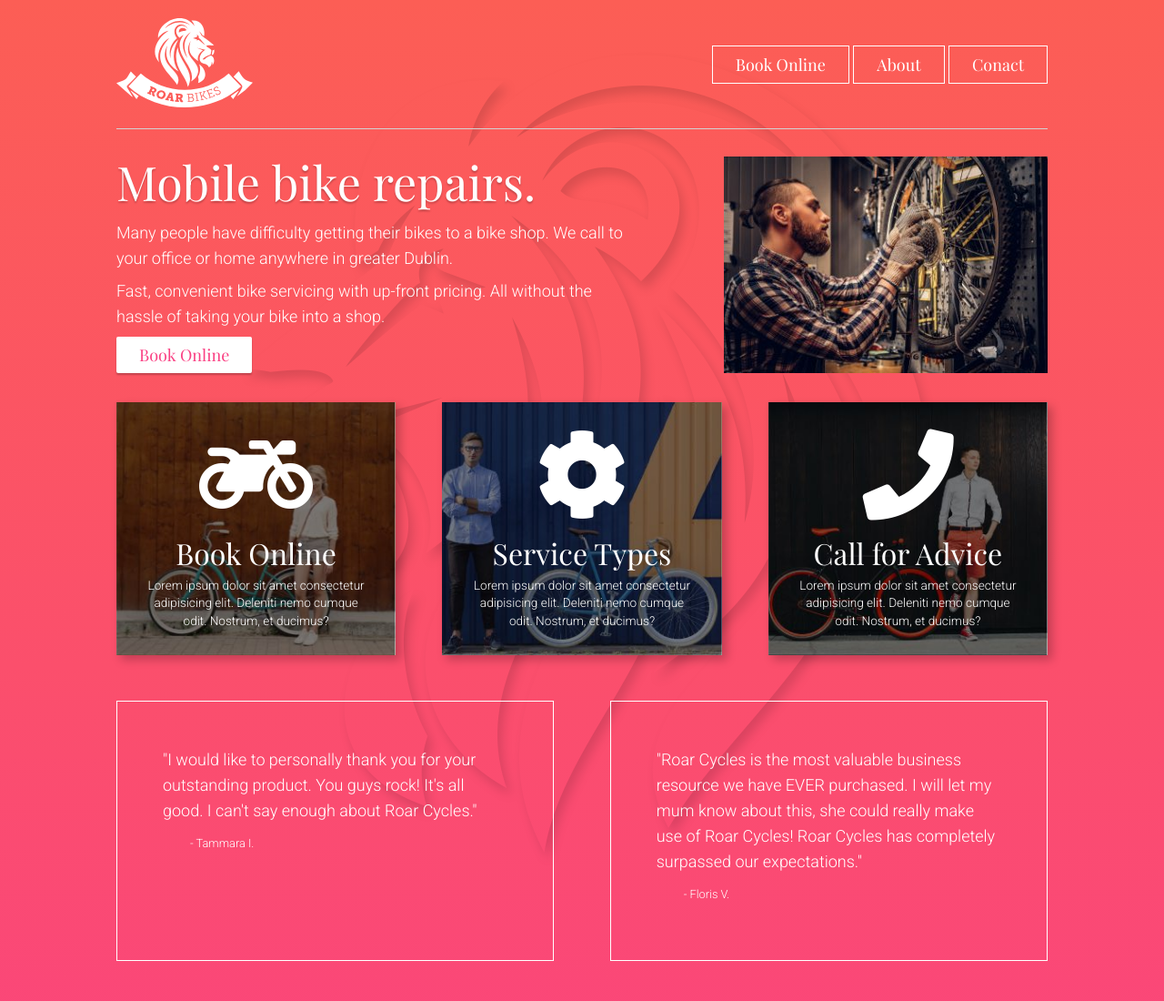
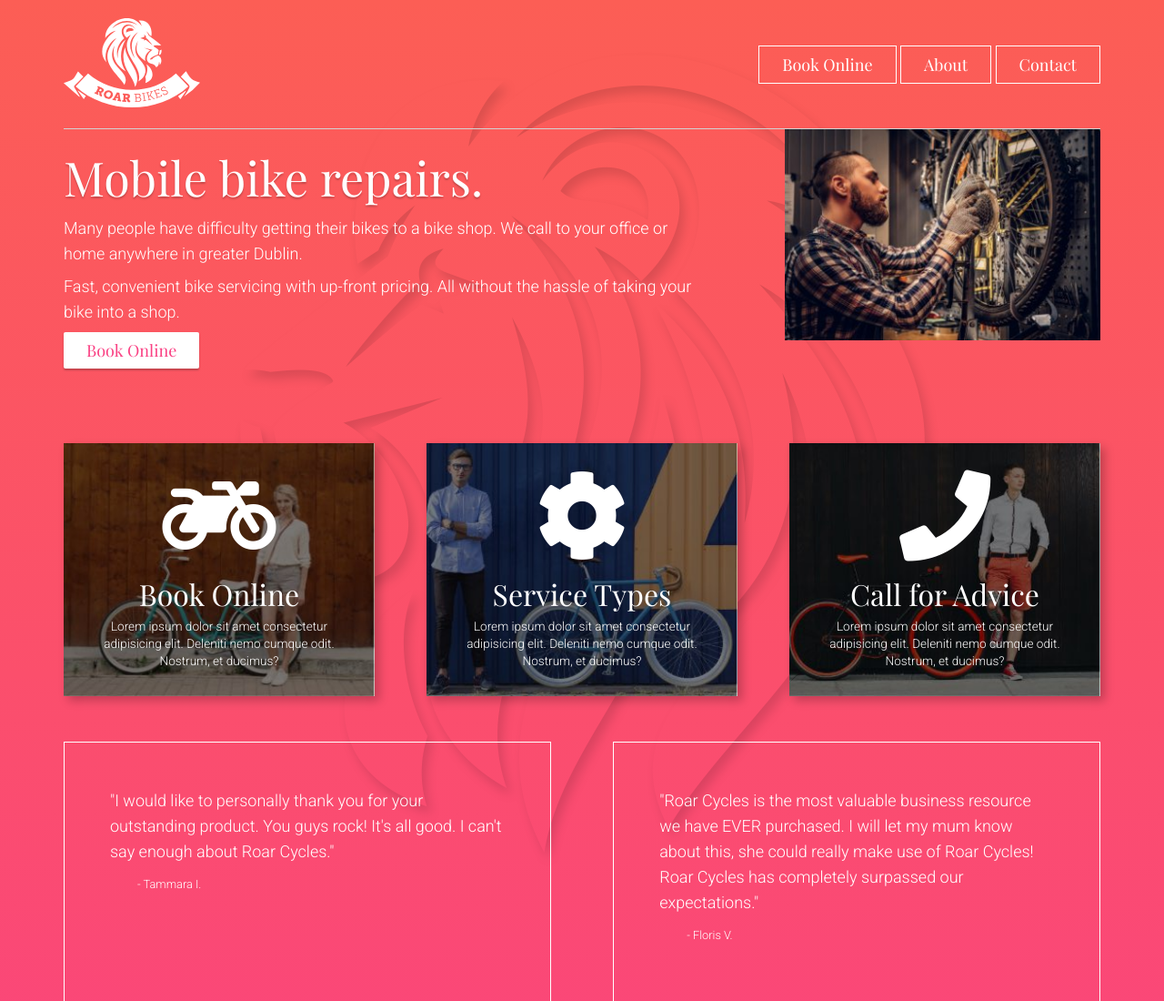
Before and after one commit to kevinbharris/Rour-Cycle---Bike-Repairs-in-Dublin, a plain HTML site: page index.html in a window 1280 px wide. Shown: the top 1100 px of the page at 91% size. Drawn offline with nearby package versions, Linux system fonts and the light colour scheme.

Commit message:
Made Responsive
Responsive across mobile, tablet, tablet, and desktop devices.

```diff
--- a/index.html
+++ b/index.html
@@ -18,21 +18,18 @@
 </head>
 <body>
     <div class="container">
-        <header>
-            <div class="logo">
-                <a href="index.html">
+        <header class="navbar navbar-expand-md">
+            <div class="navbar-brand">
                     <img src="images/logo-roar-bikes.svg" alt="Logo for Bike Repair shop Roar Bikes">
                 </a>
             </div>
-
-            <nav>
-
-
-                <div class="navbutton">
+			<button class="navbar-toggler" type="button" onclick="toggle()">
+				<img src="images/icon-burger-menu.png" alt="Mobile Menu Icon" style="width: 40px;" class="burgermenu">
+			</button>
+            <nav class="collapse navbar-collapse">
+				<ul class="navbar-nav" id="navbar-nav">
+                   <li class="navbutton">
                       <a href="#">Book Online</a>
-
-
-
                       <div class="newbox">
                          <div class="dropdown">
                             <div class="navbutton"><a href="#">Onsite Service</a></div>
@@ -40,39 +37,29 @@
                             <div class="navbutton"><a href="#">Request Callback</a></div>
                          </div>
 				      </div>
+                   </li>
 
+                   <li class="navbutton">
+                      <a href="#">About</a>
+                   </li>
 
-
-                </div>
-
-                <div class="navbutton">
-                    <a href="#">About</a>
-                </div>
-
-                <div class="navbutton">
-                    <a href="contact-us.html">Conact</a>
-                </div>
-
-
+                   <li class="navbutton">
+                      <a href="contact-us.html">Contact</a>
+                   </li>
+				</ul>
             </nav>
         </header>
-
-
-
         <main>
             <div class="herobox1">
-
               <h1>Mobile bike repairs.</h1>
                 <p>Many people have difficulty getting their bikes to a bike shop. We call to your office or home anywhere in greater Dublin.</p>
-                <p> Fast, convenient bike servicing with up-front pricing. All without the hassle of taking your bike into a shop.</p>
+                <p>Fast, convenient bike servicing with up-front pricing. All without the hassle of taking your bike into a shop.</p>
                 <a href="test-page.html" class="mybutton">Book Online</a>
             </div>
             <div class="herobox2">
                 <img src="images/image-bike-repair-service.jpg" alt="person servicing a bike in dublin">
             </div>
         </main>
-
-
 
         <div class="cards">
             <div class="card1">
@@ -111,21 +98,27 @@
                 <p>- Floris V.</p>
             </div>
 
-
             <div class="tbox">
                 <p>"I'm good to go. Roar Cycles is both attractive and highly adaptable. I will refer everyone I know."</p>
                 <p>- Carlin B.</p>
             </div>
 
-
             <div class="tbox">
                 <p>"Roar Cycles impressed me on multiple levels. I would gladly pay over 600 dollars for Roar Cycles. We can't understand how we've been living without Roar Cycles."</p>
                 <p>- Eve V.</p>
             </div>
-
         </div>
-
-
     </div>
+	<script>
+	    function toggle(){
+			alert("Test");
+			var x = document.getElementById("navbar-nav");
+			if (x.style.display === "flex") {
+				x.style.display = "none";
+			} else {
+				x.style.display = "flex";
+			}
+		}
+	</script>
 	</body>
 </html>
--- a/style.css
+++ b/style.css
@@ -6,39 +6,74 @@ body {
     background-image: url(images/image-lion-background.png);
     background-position: top center;
     background-repeat: no-repeat;
-     font-family: 'Roboto', sans-serif;
-    color: white;
+    font-family: 'Roboto', sans-serif;
     font-size: 1.125rem;
 }
 
+
+header,
+main,
+.cards,
+.testimonials{
+   display: flex;
+}
+
+body, a{
+	color: white;
+}
+
 a {
-    color: white;
     text-decoration: none;
 }
 
+.container,
+.card1,
+.card2,
+.card3,
+.herobox2,
+.herobox2, .herobox2 > img,
+.tbox,
+input[type=text],
+input[type=email],
+textarea{
+    width: 100%;
+}
 
 .container {
-    width: 1024px;
-    min-height: 300px;
     margin-left: auto;
     margin-right: auto;
 }
 
+header,
+.testimonials {
+	justify-content: space-between;
+}
+
+header,
+.dropdown{
+	padding-top: 20px;
+}
+
 header {
-    display: flex;
-    justify-content: space-between;
-    align-items: center;
-    padding-top: 20px;
+
     padding-bottom: 20px;
     border-bottom: 1px solid lightgrey;
 }
 
+.navbar-toggler{
+	background-color: rgba(255, 255, 255, 0);
+	color: #fff;
+	border: 1px solid #fff;
+}
 
 
+header,
+main{
+	align-items: center;
+}
+
 main {
-    min-height: 300px;
-    display: flex;
-    align-items: center;
+	flex-direction: column-reverse;
 }
 
 .main2 {
@@ -46,64 +81,54 @@ main {
     padding-top: 50px;
 }
 
-.cards {
-    display: flex;
-    justify-content: space-between;
-    text-align: center;
+.cards,
+.navbar-nav {
+	flex-direction: column;
+}
+
+.card1, .card2, .card3{
+    background-size: cover;
+    background-position: bottom;
+    min-height: 250px;
+    box-shadow: 5px 5px 10px rgba(0, 0, 0, 0.228);
+    padding: 30px 30px 20px 30px;
+    box-sizing: border-box;
+	margin-top: 55px;
 }
 
 .card1 {
     background-image: url(images/image-background-card1.jpg);
-    background-size: cover;
-    background-position: bottom;
-    min-height: 250px;
-    width: 30%;
-    box-shadow: 5px 5px 10px rgba(0, 0, 0, 0.228);
 }
 
 .card2 {
     background-image: url(images/image-background-card2.jpg);
-    background-size: cover;
-    background-position: bottom;
-    width: 30%;
-    min-height: 250px;
-    box-shadow: 5px 5px 10px rgba(0, 0, 0, 0.228);
 }
 
 .card3 {
     background-image: url(images/image-background-card3.jpg);
-    background-size: cover;
-    background-position: bottom;
-    width: 30%;
-    min-height: 250px;
-    box-shadow: 5px 5px 10px rgba(0, 0, 0, 0.228);
 }
 
-.card1, .card2, .card3 {
-    padding: 30px 30px 20px 30px;
-    box-sizing: border-box;
-}
 
-.herobox1 {
-    flex: 2;
-    padding-right: 100px;
+.herobox1, .herobox2{
+	flex: 1
 }
 
 .herobox2 {
-    flex: 1;
-
+	margin-bottom: 55px;
 }
 
-h1 {
+h1, h2, .mybutton, .navbutton {
+	font-family: 'Playfair Display', serif;
+}
+
+h1{
     font-size: 3.25rem;
-    font-family: 'Playfair Display', serif;
     margin-bottom: 1rem;
     text-shadow: 0px 2px 2px rgba(0, 0, 0, 0.228);
 }
 
 h2 {
     font-size: 2rem;
-    font-family: 'Playfair Display', serif;
     margin-top: 20px;
 }
 
@@ -127,7 +152,6 @@ p {
 .mybutton {
     background-color: white;
     color: #FA4083;
-    font-family: 'Playfair Display', serif;
     padding: 11px 25px;
     border-radius: 2px;
     box-shadow: 0px 2px 2px rgba(0, 0, 0, 0.228);
@@ -151,30 +175,21 @@ nav a.mybutton {
 .navbutton {
     border: 1px solid white;
     padding: 11px 25px;
-    font-family: 'Playfair Display', serif;
     display: inline-block;
     position: relative;
 }
 
 .testimonials {
-    display: flex;
     flex-wrap: wrap;
-    justify-content: space-between;
     margin-bottom: 100px;
 }
 
 .tbox {
-    width: 47%;
     padding: 50px;
     border: 1px solid white;
     box-sizing: border-box;
     margin-top: 50px;
 }
-
-/* .tbox :last-child {
-    font-size: .8rem;
-} */
-
 
 .tbox p:last-of-type {
     font-size: 0.8rem;
@@ -185,7 +200,6 @@ nav a.mybutton {
     display: none;
     position: absolute;
     z-index: 1;
-    padding-top: 20px;
     text-align: center;
 }
 
@@ -207,9 +221,17 @@ nav a.mybutton {
     margin-bottom: 30px;
 }
 
+.navbar-nav{
+	display: none;
+}
+
+.navbar-nav{
+	position: relative;
+	margin-right: auto;
+}
+
 input[type=text], input[type=email], textarea {
     padding: 12px 20px;
-    width: 100%;
     font-family: 'Roboto', sans-serif;
     font-size: 0.85rem;
     box-sizing: border-box;
@@ -231,3 +253,94 @@ input[type=radio] {
 form {
     margin: 40px 0px;
 }
+
+@media (min-width: 576px) {
+	.container{
+		width: 540px;
+	}
+}
+
+
+@media (min-width: 768px) {
+	.container{
+		width: 720px;
+	}
+
+	.cards {
+		margin-top: 55px;
+		justify-content: space-between;
+		text-align: center;
+		flex-direction: row;
+		flex-wrap: wrap;
+	}
+
+	.card1, .card2, .card3{
+		width: 47%;
+		margin-top: 0px;
+		flex-wrap: wrap;
+	}
+
+	.card3{
+		margin-top: 55px;
+	}
+
+	.navbar-expand-md .collapse{
+		display: flex;
+    }
+
+	.navbar-toggler{
+		display: none;
+	}
+
+	.navbar-nav{
+		display: block;
+	}
+}
+
+
+@media (min-width: 992px) {
+	.container{
+		width: 960px;
+	}
+
+	main{
+		flex-direction: row;
+	}
+
+	.cards {
+		justify-content: space-between;
+		text-align: center;
+		flex-direction: row;
+	}
+
+	.card1, .card2, .card3{
+		width: 30%;
+		margin-top: 0px;
+	}
+
+	.herobox1 {
+		flex: 2;
+		padding-right: 100px;
+	}
+
+	.herobox2 {
+		flex: 1;
+	}
+
+	.tbox {
+		width: 47%;
+	}
+}
+
+@media (min-width: 1200px) {
+	.container{
+		width: 1140px;
+	}
+}
+
+
+@media (min-width: 1400px) {
+	.container{
+		width: 1320px;
+	}
+}
```
Lines whose indentation alone changed are shown as unchanged.
